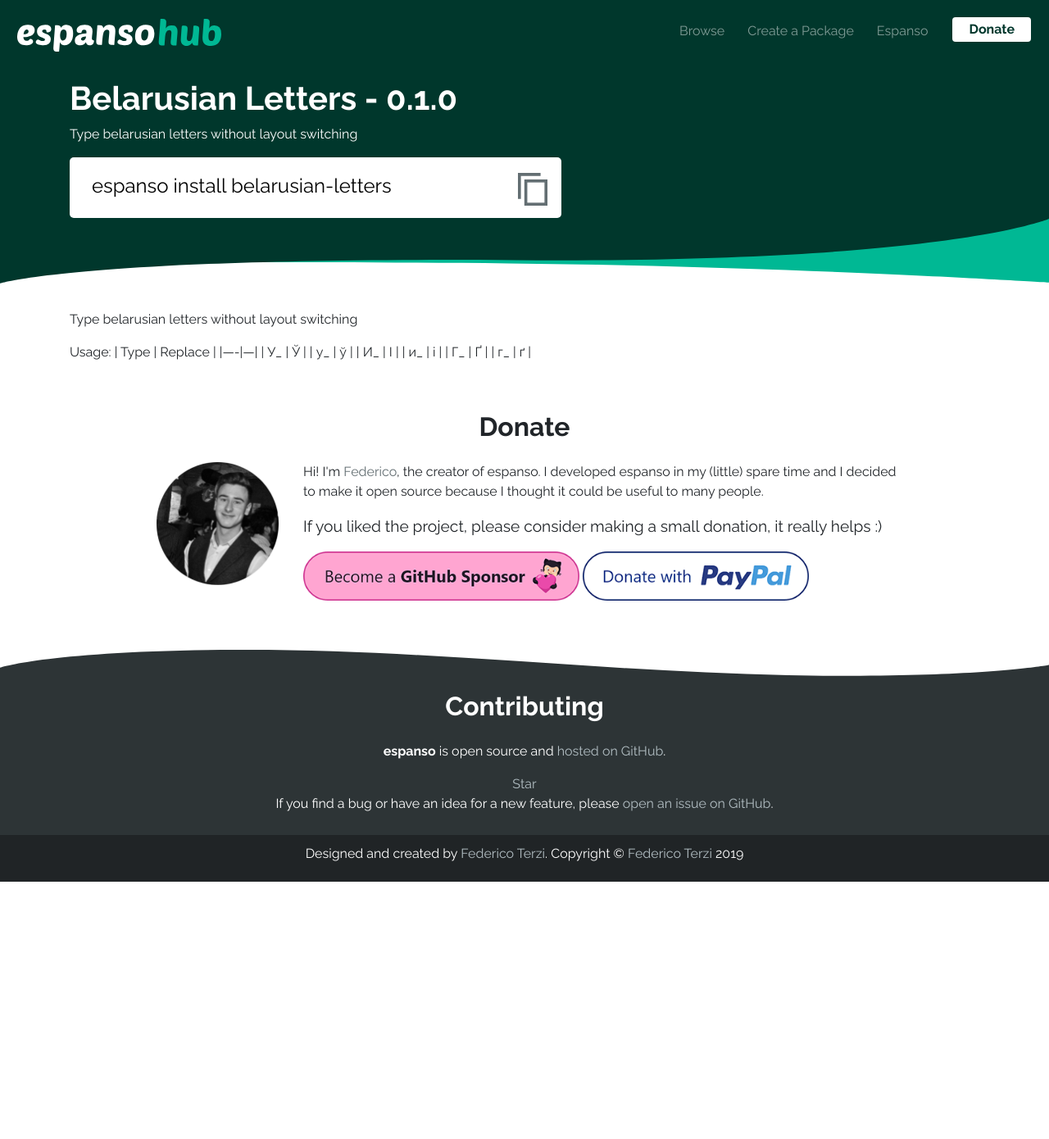
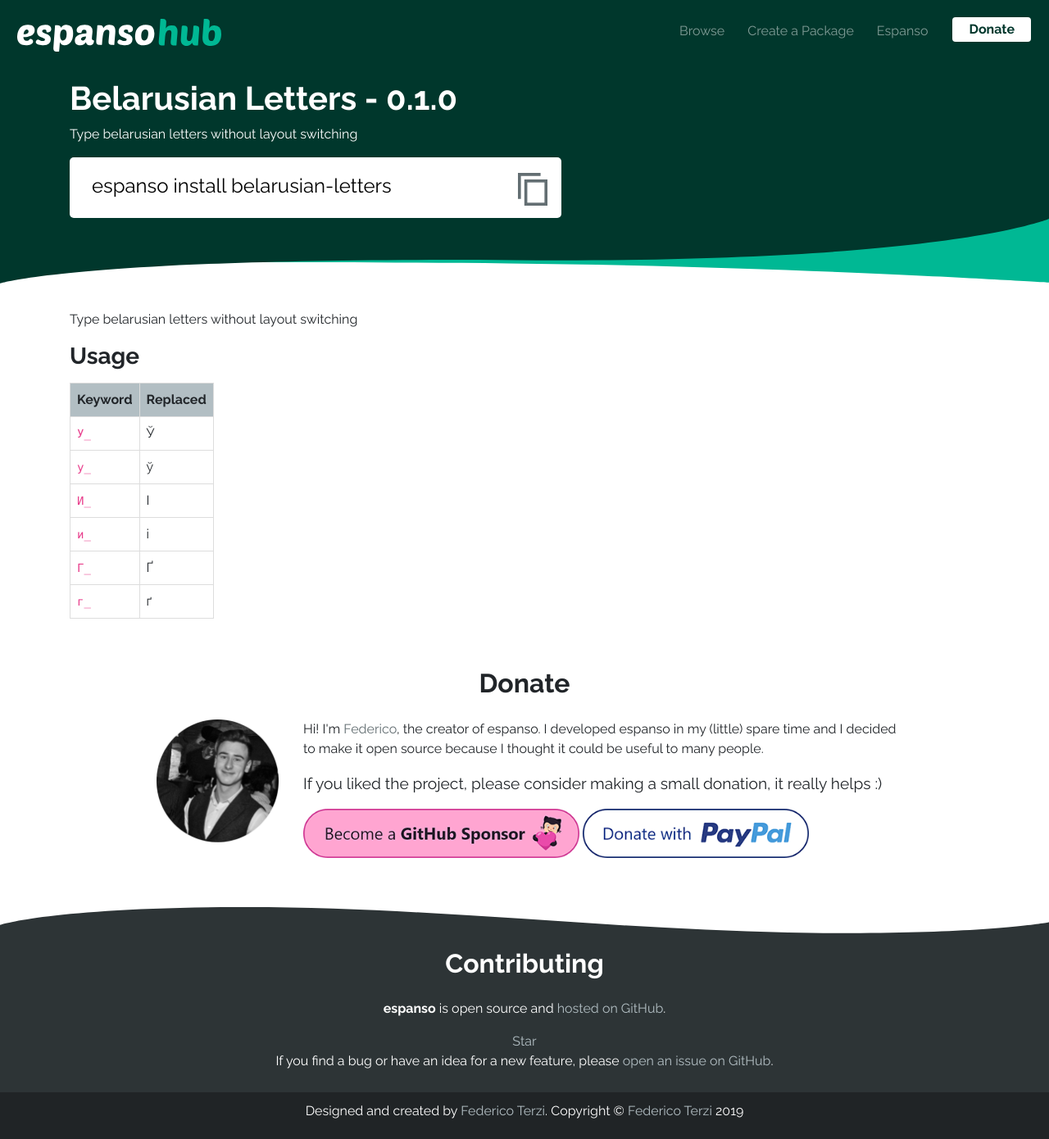
Before and after one commit to federico-terzi/espanso-hub, a Jekyll site: the page built from _packages/belarusian-letters.md, in a window 1280 px wide. Shown: the whole page at 82% size. Built offline with Jekyll 4.4.1, drawn with Linux system fonts in a browser that asks for light colours; before the commit the page ends 1076 px from its top, so only the background shows below that.

Commit message:
Add space before table and update packages' pages

```diff
--- a/_packages/belarusian-letters.md
+++ b/_packages/belarusian-letters.md
@@ -8,14 +8,16 @@
 package_repo: "https://github.com/federico-terzi/espanso-hub-core"
 is_core: true
 ---
+
 Type belarusian letters without layout switching
 
-Usage:
-| Type | Replace |
-|----|---|
-| У_ | Ў |
-| у_ | ў |
-| И_ | І |
-| и_ | i |
-| Г_ | Ґ |
-| г_ | ґ |
+### Usage
+
+| Keyword | Replaced |
+|---------|----------|
+| `У_`    | Ў        |
+| `у_`    | ў        |
+| `И_`    | І        |
+| `и_`    | i        |
+| `Г_`    | Ґ        |
+| `г_`    | ґ        |
--- a/_sass/_package.scss
+++ b/_sass/_package.scss
@@ -36,6 +36,7 @@
 
 table {
     border-collapse: collapse;
+    margin-top: 1em;
     margin-bottom: 1em;
 
     @media screen and (max-width: $screen-phone) {
```
Also changed, not shown: _packages/cht.md (+4 -1 lines), _packages/shruggie.md (+3 -2 lines), _packages/espanso-package-ip.md (line endings or trailing spaces).
